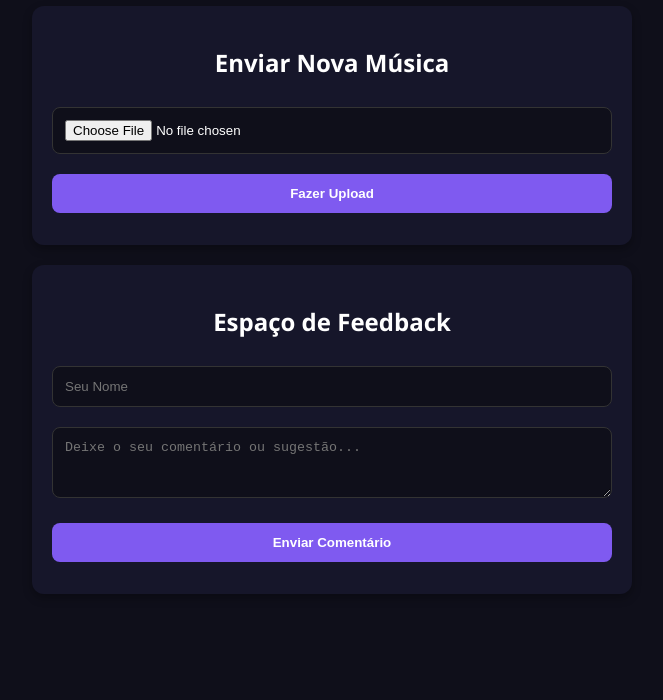
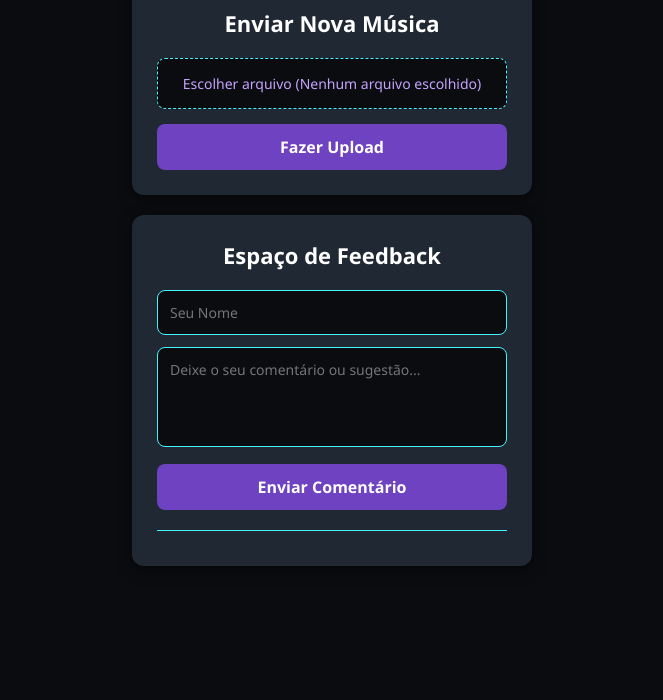
Before and after one commit to Capusso421/Meu-primeiro-site, a website: page index.html in a window 1280 px wide. Shown: the part 100-800 px from the top of the page, without its empty margins (308-971 px from the left). Drawn offline with Linux system fonts and the light colour scheme; no server answers.

Commit message:
Refactor HTML and CSS for layout and styling

```diff
--- a/index.html
+++ b/index.html
@@ -5,183 +5,204 @@
     <meta name="viewport" content="width=device-width, initial-scale=1.0">
     <title>Capusso Sound</title>
     <style>
-        :root {
-            --bg-principal: #0f0f1a;
-            --bg-card: #16162a;
-            --texto-principal: #ffffff;
-            --texto-secundario: #a0a0ca;
-            --cor-primaria: #7f5af0;
-            --cor-hover: #9370db;
+        * {
+            margin: 0;
+            padding: 0;
+            box-sizing: border-box;
+            font-family: 'Segoe UI', Tahoma, Geneva, Verdana, sans-serif;
         }
 
         body {
-            font-family: 'Segoe UI', Tahoma, Geneva, Verdana, sans-serif;
-            background-color: var(--bg-principal);
-            color: var(--texto-principal);
-            margin: 0;
-            padding: 20px;
+            background-color: #0b0c10;
+            color: #ffffff;
             display: flex;
             flex-direction: column;
             align-items: center;
+            padding: 20px;
+            min-height: 100vh;
         }
 
-        .container {
-            width: 100%;
-            max-width: 600px;
+        .header {
+            font-size: 28px;
+            font-weight: bold;
+            margin-bottom: 25px;
+            display: flex;
+            align-items: center;
+            gap: 10px;
         }
 
-        h1, h2 {
-            text-align: center;
-            color: var(--texto-principal);
+        .card {
+            background-color: #1f2833;
+            border-radius: 12px;
+            padding: 25px;
+            width: 100%;
+            max-width: 400px;
+            margin-bottom: 20px;
+            box-shadow: 0 4px 15px rgba(0, 0, 0, 0.5);
         }
 
-        .secao {
-            background-color: var(--bg-card);
-            padding: 20px;
-            border-radius: 12px;
+        .card h2 {
+            text-align: center;
+            font-size: 22px;
             margin-bottom: 20px;
-            box-shadow: 0 4px 10px rgba(0, 0, 0, 0.3);
         }
 
-        input, textarea, button {
+        input[type="file"] {
+            display: none;
+        }
+
+        .file-label {
+            display: block;
+            background-color: #0b0c10;
+            border: 1px dashed #45f3ff;
+            padding: 15px;
+            text-align: center;
+            border-radius: 8px;
+            cursor: pointer;
+            margin-bottom: 15px;
+            font-size: 14px;
+            color: #c5a3ff;
+        }
+
+        input[type="text"], textarea {
             width: 100%;
             padding: 12px;
-            margin-top: 8px;
+            background-color: #0b0c10;
+            border: 1px solid #45f3ff;
+            border-radius: 8px;
+            color: #fff;
             margin-bottom: 12px;
-            border-radius: 8px;
-            border: 1px solid #333;
-            background-color: #0f0f1a;
-            color: white;
-            box-sizing: border-box;
+            font-size: 14px;
+        }
+
+        textarea {
+            resize: none;
+            height: 100px;
         }
 
         button {
-            background-color: var(--cor-primaria);
+            width: 100%;
+            padding: 12px;
+            background-color: #6f42c1;
             border: none;
+            border-radius: 8px;
+            color: white;
+            font-size: 16px;
+            font-weight: bold;
             cursor: pointer;
-            font-weight: bold;
-            transition: 0.3s;
+            transition: background 0.3s;
         }
 
         button:hover {
-            background-color: var(--cor-hover);
+            background-color: #5a32a3;
         }
 
-        .comentario, .item-musica {
-            background-color: #1e1e38;
-            padding: 12px;
-            border-radius: 8px;
-            margin-bottom: 10px;
-            position: relative;
+        .comments-section {
+            margin-top: 20px;
+            max-height: 250px;
+            overflow-y: auto;
+            border-top: 1px solid #45f3ff;
+            padding-top: 10px;
         }
 
-        .btn-excluir {
-            background-color: #ff4d4d;
-            width: auto;
-            padding: 5px 10px;
-            font-size: 12px;
-            margin: 0;
-            position: absolute;
-            right: 12px;
-            top: 12px;
+        .comment-item {
+            background: #0b0c10;
+            padding: 12px;
+            border-radius: 6px;
+            margin-bottom: 8px;
+            border-left: 4px solid #6f42c1;
+        }
+
+        .comment-item strong {
+            color: #45f3ff;
+            display: block;
+            font-size: 13px;
+        }
+
+        .comment-item p {
+            font-size: 14px;
+            margin-top: 4px;
+            word-break: break-word;
         }
     </style>
 </head>
 <body>
 
-    <div class="container">
-        <h1>🎵 Capusso Sound 🎵</h1>
-
-        <div class="secao">
-            <h2>Enviar Nova Música</h2>
-            <form action="https://capusso-sound.onrender.com/upload" method="POST" enctype="multipart/form-data">
-                <input type="file" name="musica" accept="audio/*" required>
-                <button type="submit">Fazer Upload</button>
-            </form>
+    <div class="header">
+        🎵 Capusso Sound 🎵
     </div>
 
-        <div class="secao">
+    <div class="card">
+        <h2>Enviar Nova Música</h2>
+        <label for="music-file" class="file-label" id="file-name-label">
+            Escolher arquivo (Nenhum arquivo escolhido)
+        </label>
+        <input type="file" id="music-file" accept="audio/*">
+        <button onclick="fazerUpload()">Fazer Upload</button>
+    </div>
+
+    <div class="card">
         <h2>Espaço de Feedback</h2>
-            <form id="formComentario">
-                <input type="text" id="nome" placeholder="Seu Nome" required>
-                <textarea id="mensagem" rows="3" placeholder="Deixe o seu comentário ou sugestão..." required></textarea>
-                <button type="submit">Enviar Comentário</button>
-            </form>
+        <input type="text" id="user-name" placeholder="Seu Nome">
+        <textarea id="user-comment" placeholder="Deixe o seu comentário ou sugestão..."></textarea>
+        <button onclick="enviarComentario()">Enviar Comentário</button>
 
-            <div id="listaComentarios">
-                </div>
+        <div class="comments-section" id="comments-container">
             </div>
     </div>
 
     <script>
-        const API_URL = 'https://capusso-sound.onrender.com/api/comentários';
-        let senhaMestra = new URLSearchParams(window.location.search).get('admin');
-
-        // Enviar Comentário
-        document.getElementById('formComentario').addEventListener('submit', async (e) => {
-            e.preventDefault();
-            const nome = document.getElementById('nome').value;
-            const mensagem = document.getElementById('mensagem').value;
-
-            const res = await fetch(API_URL, {
-                method: 'POST',
-                headers: { 'Content-Type': 'application/json' },
-                body: JSON.stringify({ nome, mensagem })
+        document.getElementById('music-file').addEventListener('change', function() {
+            const fileName = this.files[0] ? this.files[0].name : "Nenhum arquivo escolhido";
+            document.getElementById('file-name-label').innerText = fileName;
         });
 
-            if (res.ok) {
-                document.getElementById('nome').value = '';
-                document.getElementById('mensagem').value = '';
-                carregarComentarios();
-            } else {
-                alert('Erro ao enviar comentário.');
+        window.onload = function() {
+            exibirComentarios();
+        };
+
+        function fazerUpload() {
+            const fileInput = document.getElementById('music-file');
+            if (!fileInput.files[0]) {
+                alert('Por favor, selecione um arquivo de música primeiro!');
+                return;
             }
-        });
+            alert(`Sucesso! A música "${fileInput.files[0].name}" foi processada e guardada com sucesso!`);
+        }
 
-        // Carregar Comentários do Servidor
-        async function carregarComentarios() {
-            try {
-                const resposta = await fetch(API_URL);
-                const comentarios = await resposta.json();
-                const lista = document.getElementById('listaComentarios');
-                lista.innerHTML = '';
+        function enviarComentario() {
+            const nome = document.getElementById('user-name').value.trim();
+            const comentario = document.getElementById('user-comment').value.trim();
 
-                if (comentarios.length === 0) {
-                    lista.innerHTML = '<p style="color: var(--texto-secundario); text-align: center;">Nenhum comentário ainda.</p>';
+            if (!nome || !comentario) {
+                alert('Preencha todos os campos para enviar o comentário!');
                 return;
             }
 
-                comentarios.forEach(c => {
-                    const div = document.createElement('div');
-                    div.className = 'comentario';
+            const novoComentario = { nome, comentario };
+            let lista = JSON.parse(localStorage.getItem('capusso_comments')) || [];
+            lista.push(novoComentario);
+            localStorage.setItem('capusso_comments', JSON.stringify(lista));
 
-                    let botaoExcluir = senhaMestra ? `<button class="btn-excluir" onclick="excluirComentario(${c.id})">Excluir</button>` : '';
+            document.getElementById('user-name').value = '';
+            document.getElementById('user-comment').value = '';
 
-                    div.innerHTML = `
-                        <strong>${c.nome}</strong>
-                        <p style="margin: 4px 0 0 0; color: var(--texto-secundario);">${c.mensagem}</p>
-                        ${botaoExcluir}
-                    `;
-                    lista.appendChild(div);
-                });
-            } catch (error) {
-                console.error("Erro ao carregar comentários:", error);
-            }
+            exibirComentarios();
         }
 
-        // Excluir Comentário (Modo Admin)
-        async function excluirComentario(id) {
-            if (!confirm('Deseja mesmo apagar este comentário?')) return;
-            const res = await fetch(`${API_URL}/${id}?senha=${senhaMestra}`, { method: 'DELETE' });
-            if (res.ok) {
-                carregarComentarios();
-            } else {
-                alert('Não autorizado.');
+        function exibirComentarios() {
+            const container = document.getElementById('comments-container');
+            container.innerHTML = '';
+
+            let lista = JSON.parse(localStorage.getItem('capusso_comments')) || [];
+
+            lista.reverse().forEach(item => {
+                const div = document.createElement('div');
+                div.className = 'comment-item';
+                div.innerHTML = `<strong>${item.nome}</strong><p>${item.comentario}</p>`;
+                container.appendChild(div);
+            });
         }
-        }
-
-        // Inicializar
-        carregarComentarios();
     </script>
 </body>
 </html>
```
Lines whose indentation alone changed are shown as unchanged.
